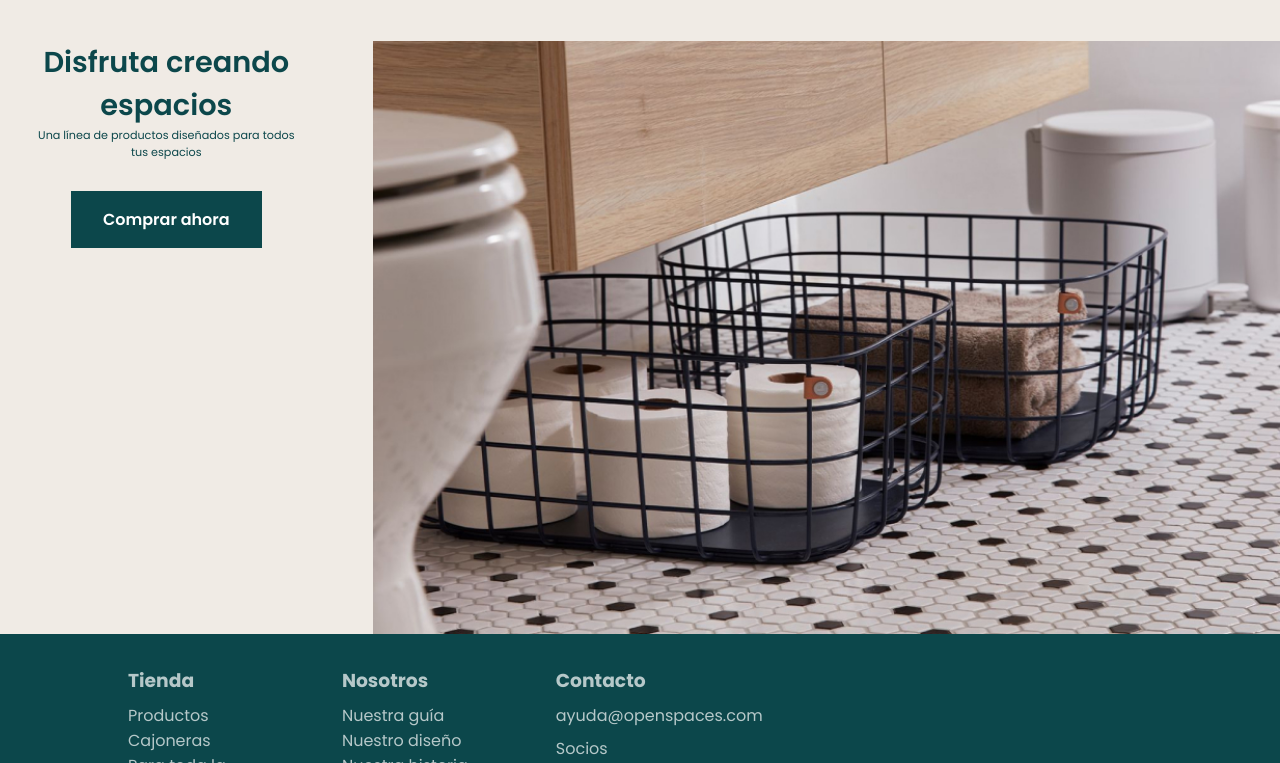
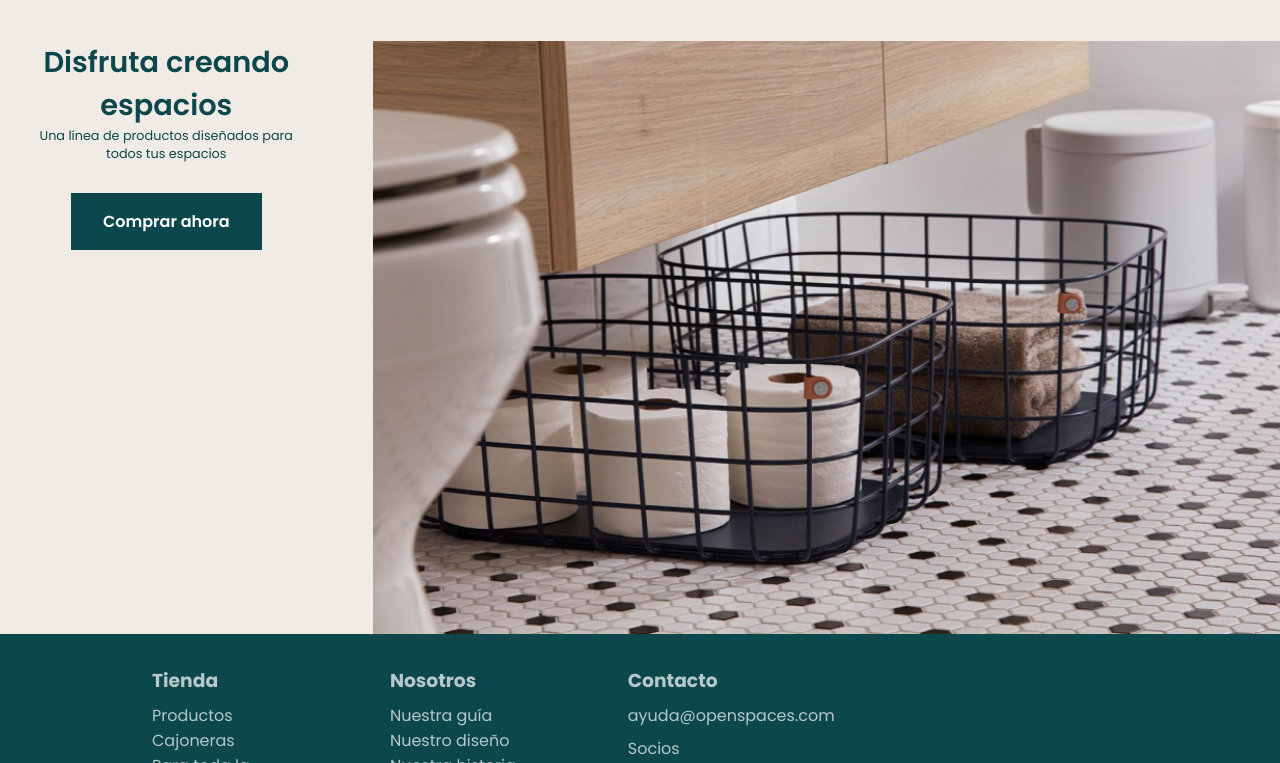
Before and after one commit to Adalab/modulo-1-evaluacion-final-SeiCp, a website built with Vite: page src/index.html in a window 1280 px wide. Shown: the part 1510-2273 px from the top of the page. Built offline with nearby package versions, Linux system fonts and the light colour scheme; files whose address does not match are found by name.

Commit message:
add last but not least footer

```diff
--- a/src/scss/main.scss
+++ b/src/scss/main.scss
@@ -263,7 +263,9 @@
             font-size: 0.7rem;
             font-weight: 400;
 
-            @media (min-width: 900px) {}
+            @media (min-width: 900px) {
+                font-size: 0.8rem;
+            }
 
             @media (min-width: 1728px) {
                 font-size: 1rem;
@@ -379,10 +381,13 @@
         margin: 0 auto;
         text-align: left;
 
-        @media (min-width: 900px) {
-            padding-left: 0;
+        @media (min-width: 1728px) {
+            flex-direction: row;
+            justify-content: space-between;
+            align-items: flex-start;
+            gap: 5rem;
+            padding-left: 6rem;
         }
-
     }
 
     ul {
```
